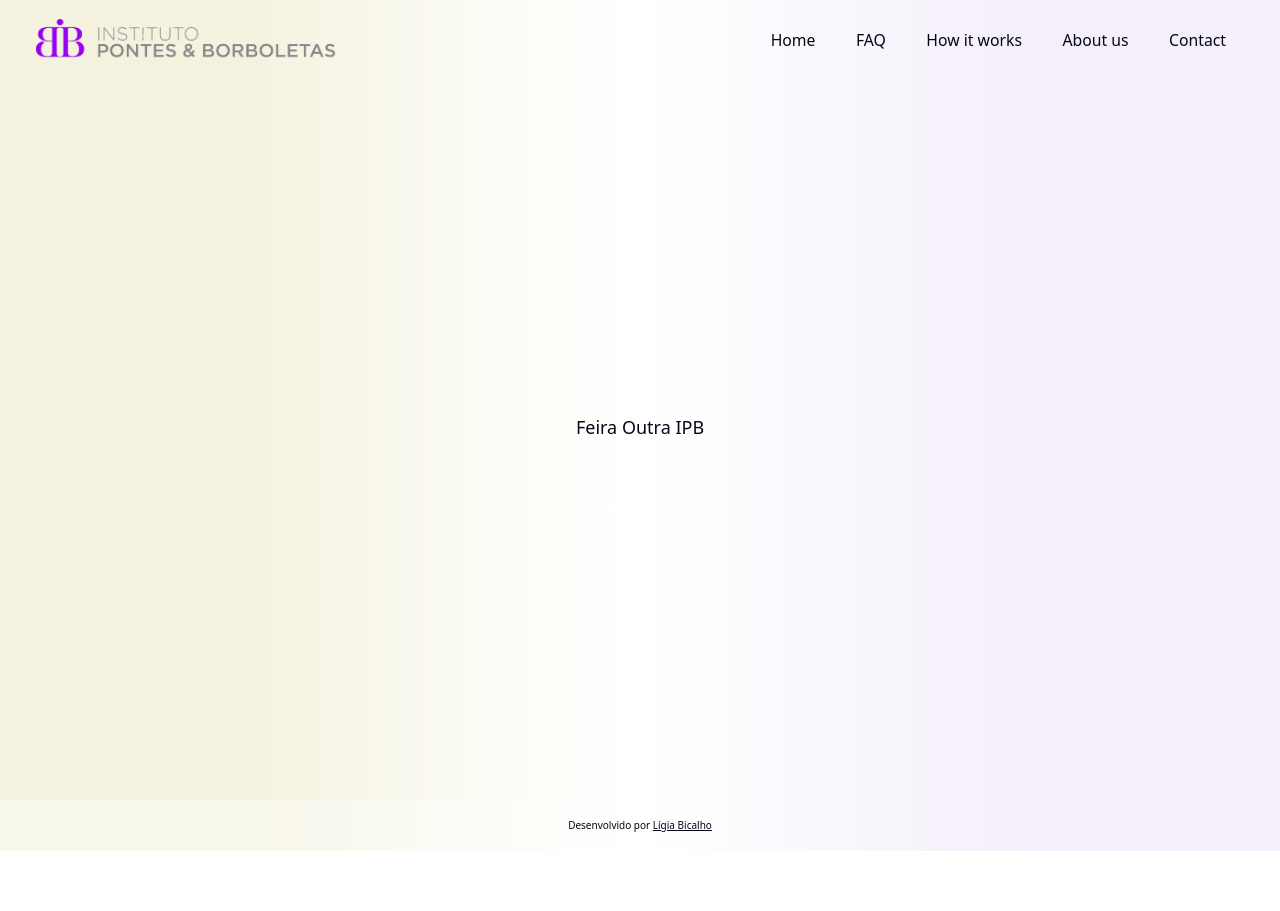
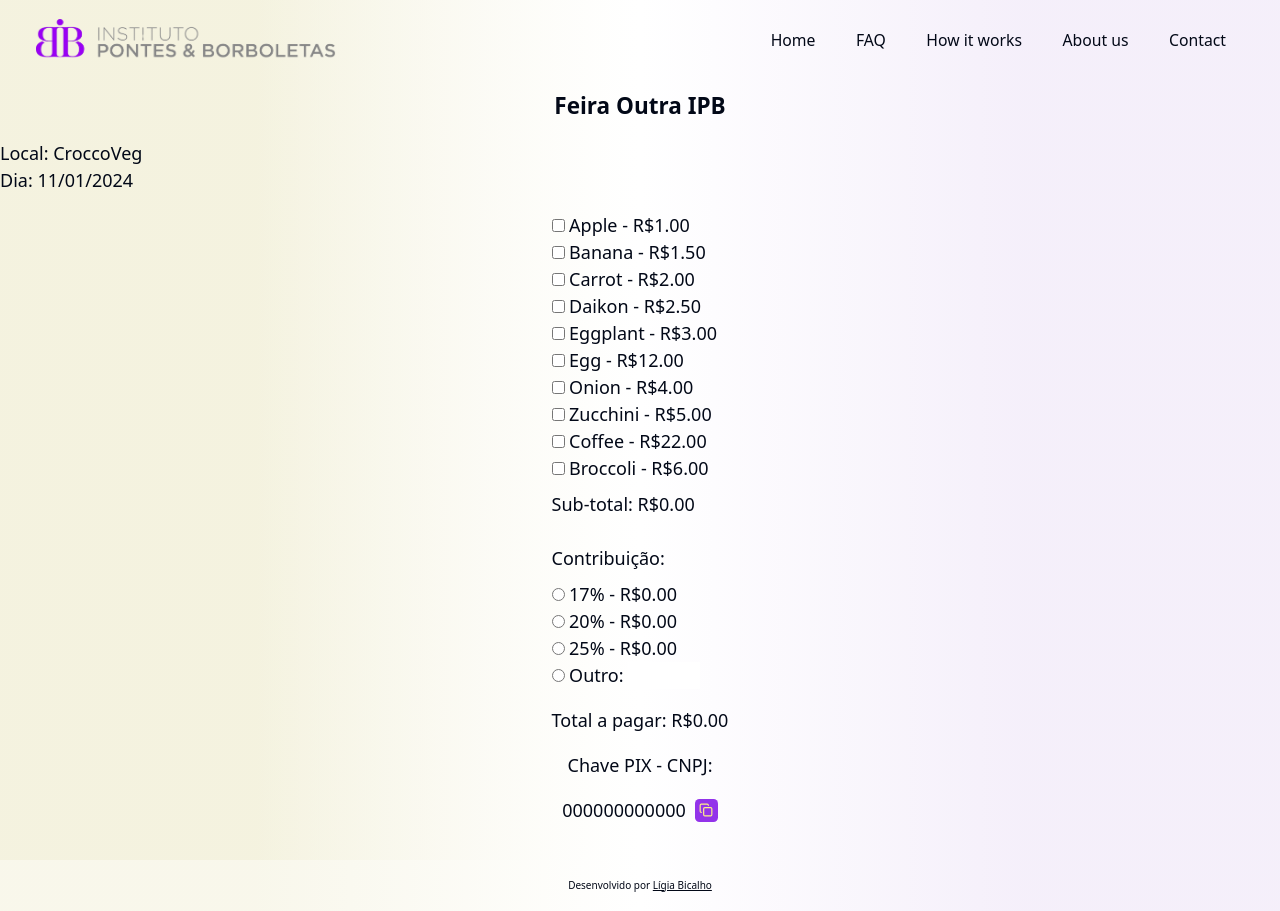
Before and after one commit to ligiabicalho/pontes-e-borboletas, a Next.js app: page / in a window 1280 px wide. Before the commit the page ends 851 px from the top, so only its background shows below. Built offline with nearby package versions, Linux system fonts and the light colour scheme; a web font is replaced by a local one.

Commit message:
refactor: updates Hero section

```diff
--- a/src/components/Home/Hero/Hero.tsx
+++ b/src/components/Home/Hero/Hero.tsx
@@ -1,9 +1,22 @@
+import CopyToClipboardButton from "@/components/Home/Hero/CopyToClipboardButton";
+import ShoppingList from "./ShoppingList";
 export default function Hero() {
   return (
-    <section className="flex flex-col p-8 pt-20 bg-gradient min-h-screen lg:flex-row lg:px-0">
-      <div className="container flex flex-col items-center justify-around lg:flex-row">
-        <h2>Feira Outra IPB</h2>
-
+    <section className="flex flex-col bg-gradient p-8 pt-20 min-h-screen lg:px-0">
+      <div className="flex flex-col items-center justify-around gap-y-4">
+        <h2 className="font-bold text-xl">Feira Outra IPB</h2>
+        <div className="self-start">
+          <p>Local: CroccoVeg </p>
+          <p>Dia: 11/01/2024</p>
+        </div>
+        <ShoppingList />
+        <p>Chave PIX - CNPJ: </p>
+        <div className="flex items-center gap-2">
+          <span id="pix-key" aria-label="Chave pix">
+            000000000000
+          </span>
+          <CopyToClipboardButton />
+        </div>
       </div>
     </section>
   );
```
